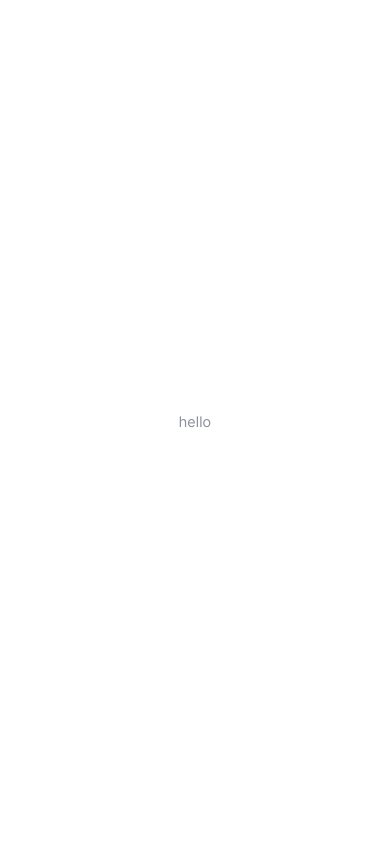
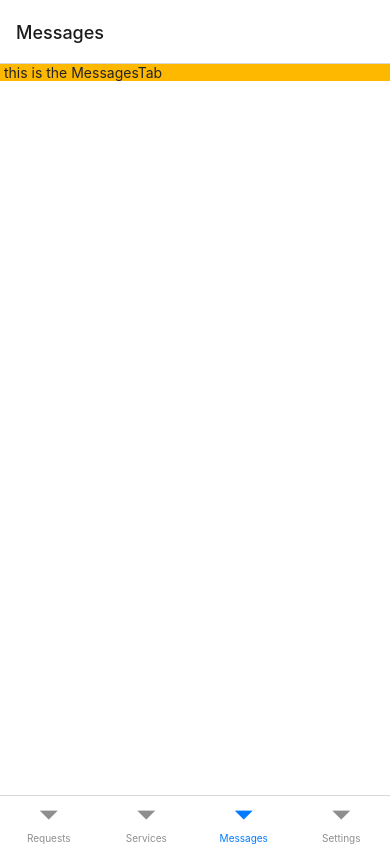
Before and after one commit to Task-Terriers/App, a React Native app in the folder TaskTerriers/: screen /Messages in a window 390 px wide. Built offline with nearby package versions, Linux system fonts and the light colour scheme.

Commit message:
create bottom tabs

```diff
--- a/TaskTerriers/App.tsx
+++ b/TaskTerriers/App.tsx
@@ -3,8 +3,8 @@ import { StatusBar } from "expo-status-bar";
 import { Col, Span } from "./src/components/StyleToProps";
 import * as SplashScreen from "expo-splash-screen";
 import useFonts from "./hooks/useFonts";
-// import BottomTabs from "./navigation/BottomTabNavigator";
-// import { NavigationContainer } from '@react-navigation/native';
+import BottomTabs from "./navigation/BottomTabNavigator";
+import { NavigationContainer } from '@react-navigation/native';
 
 export default function App() {
   const [IsReady, SetIsReady] = useState(false);
@@ -48,16 +48,10 @@ export default function App() {
   }
 
   return (
-    <Col flex justifyCenter alignCenter onLayout={onLayoutRootView}>
-      <Col>
-        <Span bodyL colorNeutral40>
-          hello
-        </Span>
-      </Col>
-      <StatusBar style="auto" />
-      {/* <NavigationContainer>
+    <Col flex onLayout={onLayoutRootView}>
+      <NavigationContainer  >
         <BottomTabs />
-      </NavigationContainer> */}
+      </NavigationContainer >
     </Col>
 
   );
--- a/TaskTerriers/navigation/BottomTabNavigator.tsx
+++ b/TaskTerriers/navigation/BottomTabNavigator.tsx
@@ -4,16 +4,16 @@ import ServicesTab from "../src/components/Screens/ServicesTab";
 import MessagesTab from "../src/components/Screens/MessagesTab";
 import SettingsTab from "../src/components/Screens/SettingsTab";
 
-const BottomTab = createBottomTabNavigator();
+const Tab = createBottomTabNavigator();
 
-const BottomTabs = () => {
+function BottomTabs() {
     return (
-        <BottomTab.Navigator>
-            <BottomTab.Screen name="Requests" component={RequestsTab} />
-            <BottomTab.Screen name="Services" component={ServicesTab} />
-            <BottomTab.Screen name="Messages" component={MessagesTab} />
-            <BottomTab.Screen name="Settings" component={SettingsTab} />
-        </BottomTab.Navigator>
+        <Tab.Navigator>
+            <Tab.Screen name="Requests" component={RequestsTab} />
+            <Tab.Screen name="Services" component={ServicesTab} />
+            <Tab.Screen name="Messages" component={MessagesTab} />
+            <Tab.Screen name="Settings" component={SettingsTab} />
+        </Tab.Navigator>
     )
 }
 
--- a/TaskTerriers/src/components/Views/TaskTerriersSafeAreaView.tsx
+++ b/TaskTerriers/src/components/Views/TaskTerriersSafeAreaView.tsx
@@ -3,7 +3,7 @@ import { ColorValue, View, StatusBar, StatusBarStyle, ViewStyle } from 'react-na
 
 import { useSafeAreaInsets } from 'react-native-safe-area-context'
 
-import { deviceInfo } from '../../utilities/deviceInfo'
+// import { deviceInfo } from '../../utilities/deviceInfo'
 
 import { NeutralColor } from '../../Libs/Colors'
 import { useFocusEffect } from '@react-navigation/native'
@@ -42,7 +42,7 @@ const TaskTerriersSafeAreaView: React.FC<Props> = (props: Props) => {
      *********/
 
     const renderStatusBar = () => {
-        if (deviceInfo.isAndroid) return 'dark-content'
+        // if (deviceInfo.isAndroid) return 'dark-content'
         return statusBar
     }
 
```
Also changed, not shown: TaskTerriers/package.json (+5 -5 lines), TaskTerriers/src/utilities/deviceInfo.tsx (deleted, +0 -49 lines), 1 other file (tests, documents, lock files or other folders).
